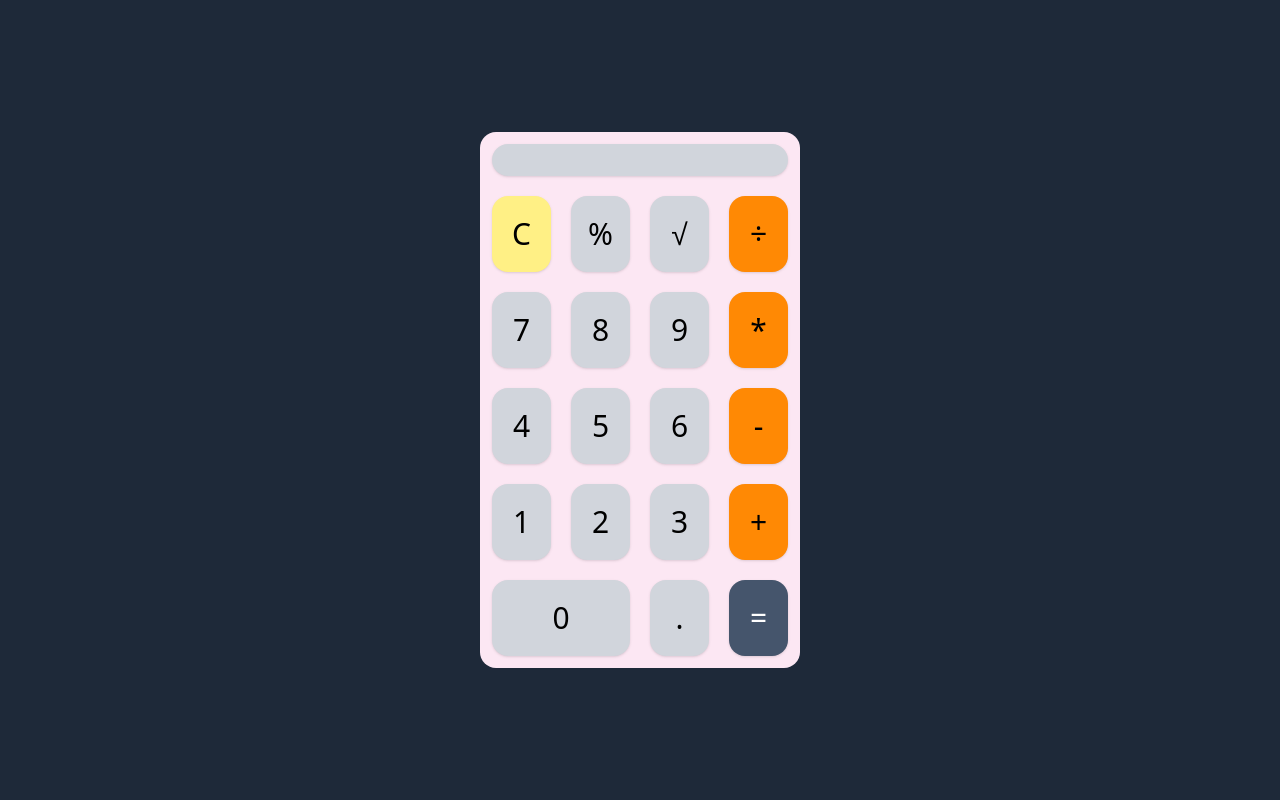
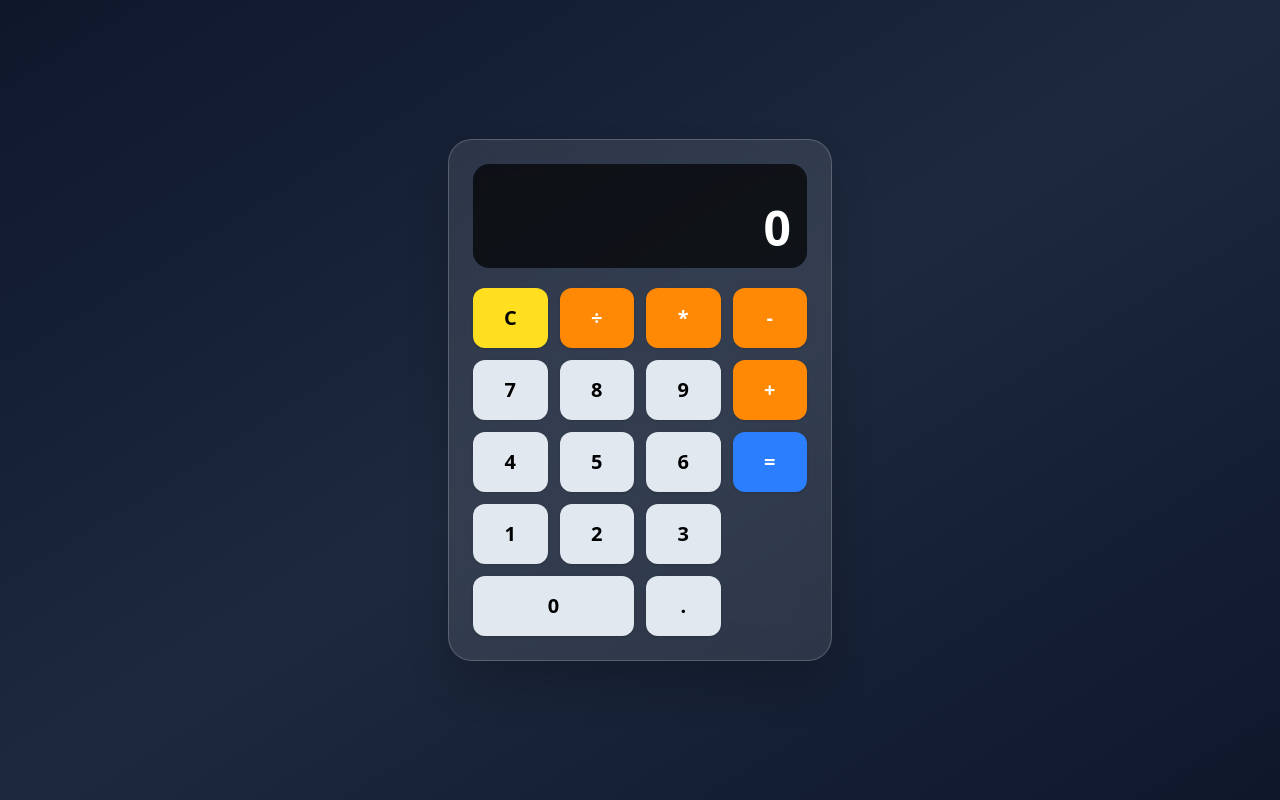
Before and after one commit to surenpal/my-calculater, a React (Vite) app: page / in a window 1280 px wide. Built offline with nearby package versions, Linux system fonts and the light colour scheme.

Commit message:
ready to lunch the project

```diff
--- a/src/App.jsx
+++ b/src/App.jsx
@@ -1,150 +1,20 @@
-import { twMerge } from "tailwind-merge";
-import { useState } from "react";
+import Calculator from "./components/Calculator";
 
-function CalculaterBtn({ children, className, ...rest }) {
+export default function App() {
   return (
-    <button
-      className={twMerge(
-        `bg-gray-300 py-5 aspect-square rounded-2xl shadow-sm text-black
-        hover:brightness-95 hover:cursor-pointer active:brightness-75 transition-all duration-100 text-3xl`,
-        className
-      )}
-      {...rest}
+    <div
+      className="
+      min-h-screen
+      flex
+      items-center
+      justify-center
+      bg-gradient-to-br
+      from-slate-900
+      via-slate-800
+      to-slate-900
+      "
     >
-      {children}
-    </button>
-  );
-}
-
-function Calculater() {
-  const [curValue, setValue] = useState("");
-  const [prevValue, setPrevValue] = useState("");
-  const [operation, setOperation] = useState(null);
-
-  function handleDecimalClick(i) {
-    setValue((prev) => prev + i);
-  }
-
-  function handleClear() {
-    setValue("");
-    setPrevValue("");
-    setOperation(null);
-  }
-
-  function setPercent() {
-    setValue((prev) => (parseFloat(prev) / 100).toString());
-  }
-
-  function setSqrt() {
-    setValue((prev) => Math.sqrt(parseFloat(prev)).toString());
-  }
-
-  function handleSetOp(op) {
-    setOperation(op);
-    setPrevValue(curValue);
-    setValue("");
-  }
-
-  function handleEqual() {
-    const prev = parseFloat(prevValue);
-    const current = parseFloat(curValue);
-
-    if (isNaN(prev) || isNaN(current)) return;
-
-    let result;
-
-    switch (operation) {
-      case "+":
-        result = prev + current;
-        break;
-      case "-":
-        result = prev - current;
-        break;
-      case "*":
-        result = prev * current;
-        break;
-      case "÷":
-        result = prev / current;
-        break;
-      default:
-        return;
-    }
-
-    setValue(result.toString());
-    setPrevValue("");
-    setOperation(null);
-  }
-
-  return (
-    <div className="bg-pink-100 p-3 rounded-2xl w-[320px]">
-      <div className="bg-gray-300 shadow-sm text-right text-5xl mb-5 rounded-2xl p-4">
-        {curValue}
-      </div>
-
-      <div className="grid grid-cols-4 gap-5">
-        <CalculaterBtn className="bg-yellow-200 text-black" onClick={handleClear}>
-          C
-        </CalculaterBtn>
-        <CalculaterBtn onClick={setPercent}>%</CalculaterBtn>
-        <CalculaterBtn onClick={setSqrt}>√</CalculaterBtn>
-        <CalculaterBtn
-          className="bg-orange-400 text-black"
-          onClick={() => handleSetOp("÷")}
-        >
-          ÷
-        </CalculaterBtn>
-
-        <CalculaterBtn onClick={() => handleDecimalClick("7")}>7</CalculaterBtn>
-        <CalculaterBtn onClick={() => handleDecimalClick("8")}>8</CalculaterBtn>
-        <CalculaterBtn onClick={() => handleDecimalClick("9")}>9</CalculaterBtn>
-        <CalculaterBtn
-          className="bg-orange-400 text-black"
-          onClick={() => handleSetOp("*")}
-        >
-          *
-        </CalculaterBtn>
-
-        <CalculaterBtn onClick={() => handleDecimalClick("4")}>4</CalculaterBtn>
-        <CalculaterBtn onClick={() => handleDecimalClick("5")}>5</CalculaterBtn>
-        <CalculaterBtn onClick={() => handleDecimalClick("6")}>6</CalculaterBtn>
-        <CalculaterBtn
-          className="bg-orange-400 text-black"
-          onClick={() => handleSetOp("-")}
-        >
-          -
-        </CalculaterBtn>
-
-        <CalculaterBtn onClick={() => handleDecimalClick("1")}>1</CalculaterBtn>
-        <CalculaterBtn onClick={() => handleDecimalClick("2")}>2</CalculaterBtn>
-        <CalculaterBtn onClick={() => handleDecimalClick("3")}>3</CalculaterBtn>
-        <CalculaterBtn
-          className="bg-orange-400 text-black"
-          onClick={() => handleSetOp("+")}
-        >
-          +
-        </CalculaterBtn>
-
-        <CalculaterBtn
-          className="col-span-2 aspect-auto"
-          onClick={() => handleDecimalClick("0")}
-        >
-          0
-        </CalculaterBtn>
-        <CalculaterBtn onClick={() => handleDecimalClick(".")}>.</CalculaterBtn>
-        <CalculaterBtn className="bg-slate-600 text-white" onClick={handleEqual}>
-          =
-        </CalculaterBtn>
-      </div>
+      <Calculator />
     </div>
   );
 }
-
-function App() {
-  return (
-    <div className="bg-gray-800 min-h-screen flex items-center justify-center">
-      <Calculater />
-    </div>
-  );
-}
-
-export default App;
--- a/src/components/Calculator.jsx
+++ b/src/components/Calculator.jsx
@@ -0,0 +1,108 @@
+import Display from "./Display";
+import CalculatorButton from "./CalculatorButton";
+import useCalculator from "../hooks/useCalculator";
+
+export default function Calculator() {
+
+  const {
+    curValue,
+    prevValue,
+    operation,
+    appendNumber,
+    setOp,
+    calculate,
+    clear
+  } = useCalculator();
+
+  return (
+    <div
+      className="
+      w-full
+      max-w-sm
+      bg-white/10
+      backdrop-blur-lg
+      rounded-3xl
+      shadow-2xl
+      p-6
+      border
+      border-white/20
+      "
+    >
+
+      <Display
+        prevValue={prevValue}
+        curValue={curValue}
+        operation={operation}
+      />
+
+      <div className="grid grid-cols-4 gap-3">
+
+        <CalculatorButton
+          className="bg-yellow-300"
+          onClick={clear}
+        >
+          C
+        </CalculatorButton>
+
+        <CalculatorButton
+          className="bg-orange-400 text-white"
+          onClick={() => setOp("÷")}
+        >
+          ÷
+        </CalculatorButton>
+
+        <CalculatorButton
+          className="bg-orange-400 text-white"
+          onClick={() => setOp("*")}
+        >
+          *
+        </CalculatorButton>
+
+        <CalculatorButton
+          className="bg-orange-400 text-white"
+          onClick={() => setOp("-")}
+        >
+          -
+        </CalculatorButton>
+
+        <CalculatorButton onClick={() => appendNumber("7")}>7</CalculatorButton>
+        <CalculatorButton onClick={() => appendNumber("8")}>8</CalculatorButton>
+        <CalculatorButton onClick={() => appendNumber("9")}>9</CalculatorButton>
+
+        <CalculatorButton
+          className="bg-orange-400 text-white"
+          onClick={() => setOp("+")}
+        >
+          +
+        </CalculatorButton>
+
+        <CalculatorButton onClick={() => appendNumber("4")}>4</CalculatorButton>
+        <CalculatorButton onClick={() => appendNumber("5")}>5</CalculatorButton>
+        <CalculatorButton onClick={() => appendNumber("6")}>6</CalculatorButton>
+
+        <CalculatorButton
+          className="bg-blue-500 text-white"
+          onClick={calculate}
+        >
+          =
+        </CalculatorButton>
+
+        <CalculatorButton onClick={() => appendNumber("1")}>1</CalculatorButton>
+        <CalculatorButton onClick={() => appendNumber("2")}>2</CalculatorButton>
+        <CalculatorButton onClick={() => appendNumber("3")}>3</CalculatorButton>
+
+        <CalculatorButton
+          className="col-span-2"
+          onClick={() => appendNumber("0")}
+        >
+          0
+        </CalculatorButton>
+
+        <CalculatorButton onClick={() => appendNumber(".")}>
+          .
+        </CalculatorButton>
+
+      </div>
+    </div>
+  );
+}
--- a/src/components/CalculatorButton.jsx
+++ b/src/components/CalculatorButton.jsx
@@ -0,0 +1,29 @@
+import { twMerge } from "tailwind-merge";
+
+export default function CalculatorButton({
+  children,
+  className,
+  onClick
+}) {
+  return (
+    <button
+      onClick={onClick}
+      className={twMerge(
+        `
+        bg-slate-200
+        rounded-xl
+        py-4
+        text-xl
+        font-semibold
+        shadow
+        hover:brightness-95
+        active:scale-95
+        transition
+        `,
+        className
+      )}
+    >
+      {children}
+    </button>
+  );
+}
--- a/src/components/Display.jsx
+++ b/src/components/Display.jsx
@@ -0,0 +1,26 @@
+export default function Display({
+  prevValue,
+  curValue,
+  operation
+}) {
+  return (
+    <div
+      className="
+      bg-black/70
+      text-white
+      rounded-2xl
+      p-4
+      mb-5
+      text-right
+      "
+    >
+      <div className="text-gray-400 text-lg h-6">
+        {prevValue} {operation}
+      </div>
+
+      <div className="text-5xl font-bold">
+        {curValue || "0"}
+      </div>
+    </div>
+  );
+}
--- a/src/hooks/useCalculator.js
+++ b/src/hooks/useCalculator.js
@@ -0,0 +1,78 @@
+import { useState } from "react";
+
+export default function useCalculator() {
+
+  const [curValue, setValue] = useState("");
+  const [prevValue, setPrevValue] = useState("");
+  const [operation, setOperation] = useState(null);
+
+  function appendNumber(num) {
+    setValue((prev) => {
+      if (num === "." && prev.includes(".")) return prev;
+      return prev + num;
+    });
+  }
+
+  function clear() {
+    setValue("");
+    setPrevValue("");
+    setOperation(null);
+  }
+
+  function setOp(op) {
+    if (curValue === "") return;
+
+    setPrevValue(curValue);
+    setOperation(op);
+    setValue("");
+  }
+
+  function calculate() {
+
+    const prev = parseFloat(prevValue);
+    const cur = parseFloat(curValue);
+
+    if (isNaN(prev) || isNaN(cur)) return;
+
+    let result;
+
+    switch (operation) {
+      case "+":
+        result = prev + cur;
+        break;
+
+      case "-":
+        result = prev - cur;
+        break;
+
+      case "*":
+        result = prev * cur;
+        break;
+
+      case "÷":
+        if (cur === 0) {
+          setValue("Error");
+          return;
+        }
+        result = prev / cur;
+        break;
+
+      default:
+        return;
+    }
+
+    setValue(result.toString());
+    setPrevValue("");
+    setOperation(null);
+  }
+
+  return {
+    curValue,
+    prevValue,
+    operation,
+    appendNumber,
+    setOp,
+    calculate,
+    clear
+  };
+}
--- a/src/styles/index.css
+++ b/src/styles/index.css
@@ -1 +1,10 @@
 @import "tailwindcss";
+
+* {
+  box-sizing: border-box;
+}
+
+body {
+  margin: 0;
+  font-family: system-ui, sans-serif;
+}
```
